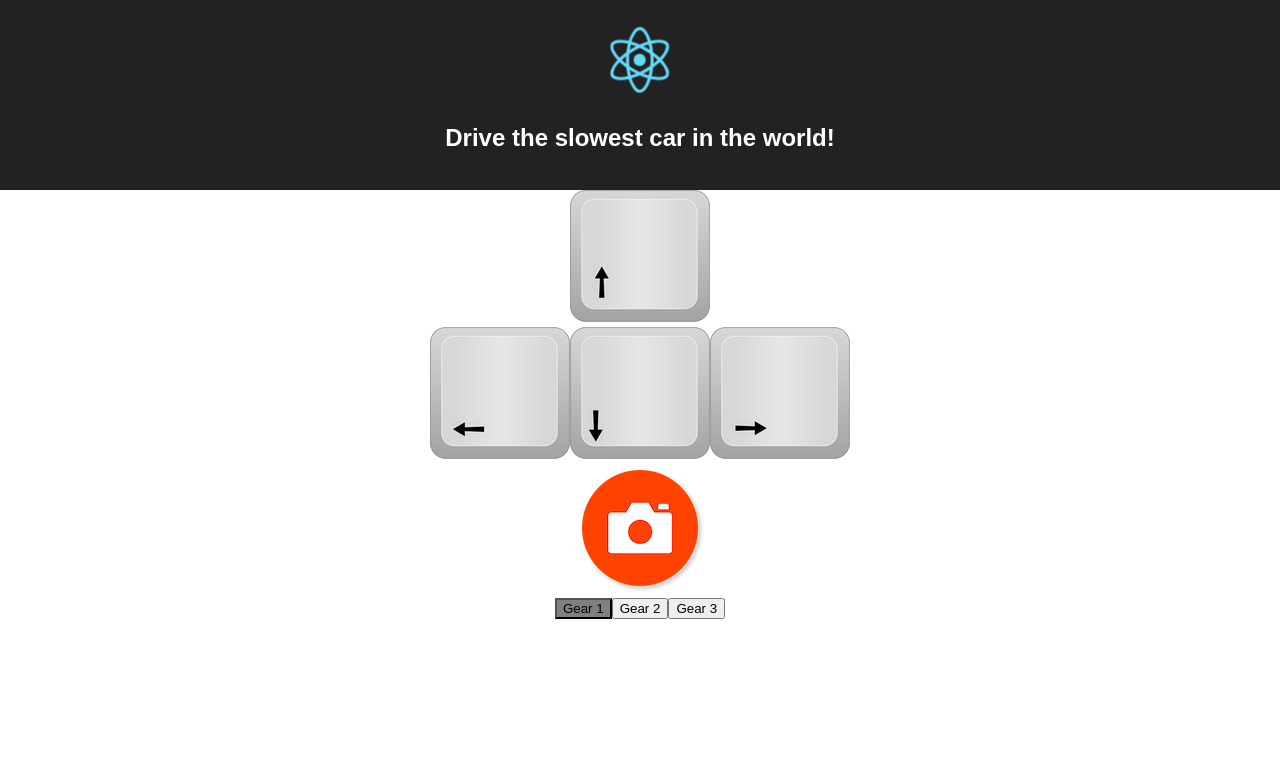
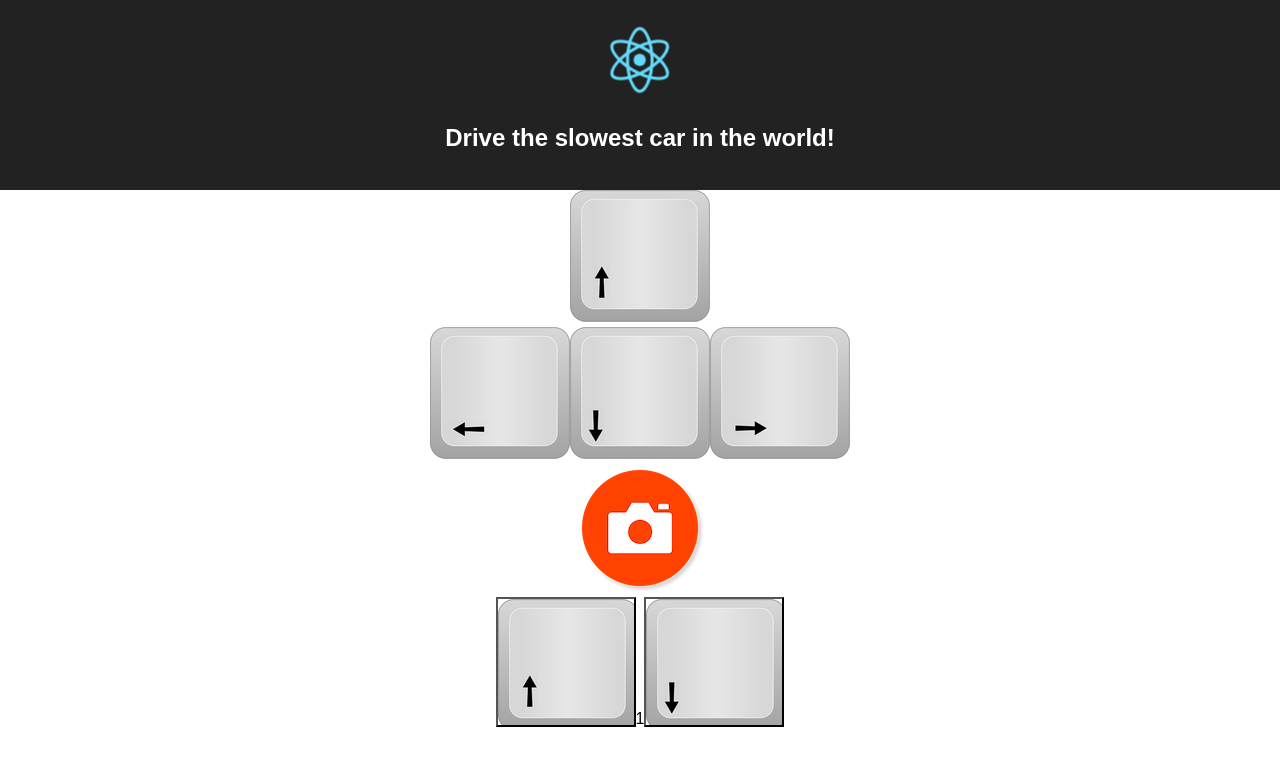
Before and after one commit to senacor/epic-image-aws-bonanza-robot, a React (Create React App) app in the folder drive_web/: page / in a window 1280 px wide. Shown: the top 766 px of the page. Built offline with nearby package versions, Linux system fonts and the light colour scheme.

Commit message:
huebschere buttons fuer gangschaltung benutzt

```diff
--- a/drive_web/src/App.css
+++ b/drive_web/src/App.css
@@ -21,6 +21,13 @@
 .container {
   display: flex; /* or inline-flex */
   justify-content: center;
+  flex-direction: row;
+}
+
+.container2 {
+  display: flex; /* or inline-flex */
+  justify-content: center;
+  flex-direction: column;
 }
 
 .transbox {
@@ -35,6 +42,20 @@
   background-color: grey;
 }
 
+.down {
+  width: 140px;
+  height: 130px;
+  background-image: url(../public/down.png);
+  background-repeat: no-repeat;
+}
+
+.up {
+  width: 140px;
+  height: 130px;
+  background-image: url(../public/up.png);
+  background-repeat: no-repeat;
+}
+
 @keyframes App-logo-spin {
   from { transform: rotate(0deg); }
   to { transform: rotate(360deg); }
--- a/drive_web/src/App.js
+++ b/drive_web/src/App.js
@@ -66,7 +66,7 @@ class App extends Component {
           <div className="App-intro">
             <Camera ref="camera"/>
           </div>
-          <div className="App-intro">
+          <div>
             <Gear />
           </div>
         </div>
--- a/drive_web/src/Gear.jsx
+++ b/drive_web/src/Gear.jsx
@@ -7,33 +7,39 @@ class Gear extends Component {
     this.state = {
       gear: '1'
     }
-    this.activate1 = this.activate1.bind(this)
-    this.activate2 = this.activate2.bind(this)
-    this.activate3 = this.activate3.bind(this)
+    this.up = this.up.bind(this)
+    this.down = this.down.bind(this)
     this._changeGear = this._changeGear.bind(this)
   }
 
-  activate1 () {
-    this._changeGear('1')
+  up () {
+    let gear = this.state.gear
+    switch (gear) {
+      case '1': this._changeGear('2')
+        break
+      case '2': this._changeGear('3')
+        break
+      default:
+    }
   }
 
-  activate2 () {
-    this._changeGear('2')
-  }
-
-  activate3 () {
-    this._changeGear('3')
+  down () {
+    let gear = this.state.gear
+    switch (gear) {
+      case '2': this._changeGear('1')
+        break
+      case '3': this._changeGear('2')
+        break
+      default:
+    }
   }
 
   render () {
-    let activeGear1 = (this.state.gear === '1') ? 'activeGear' : ''
-    let activeGear2 = (this.state.gear === '2') ? 'activeGear' : ''
-    let activeGear3 = (this.state.gear === '3') ? 'activeGear' : ''
     return (
       <div>
-        <button className={activeGear1} onClick={this.activate1}>Gear 1</button>
-        <button className={activeGear2} onClick={this.activate2}>Gear 2</button>
-        <button className={activeGear3} onClick={this.activate3}>Gear 3</button>
+        <button className="up" onClick={this.up}></button>
+        <label>{this.state.gear}</label>
+        <button className="down" onClick={this.down}></button>
       </div>
     )
   }
```
